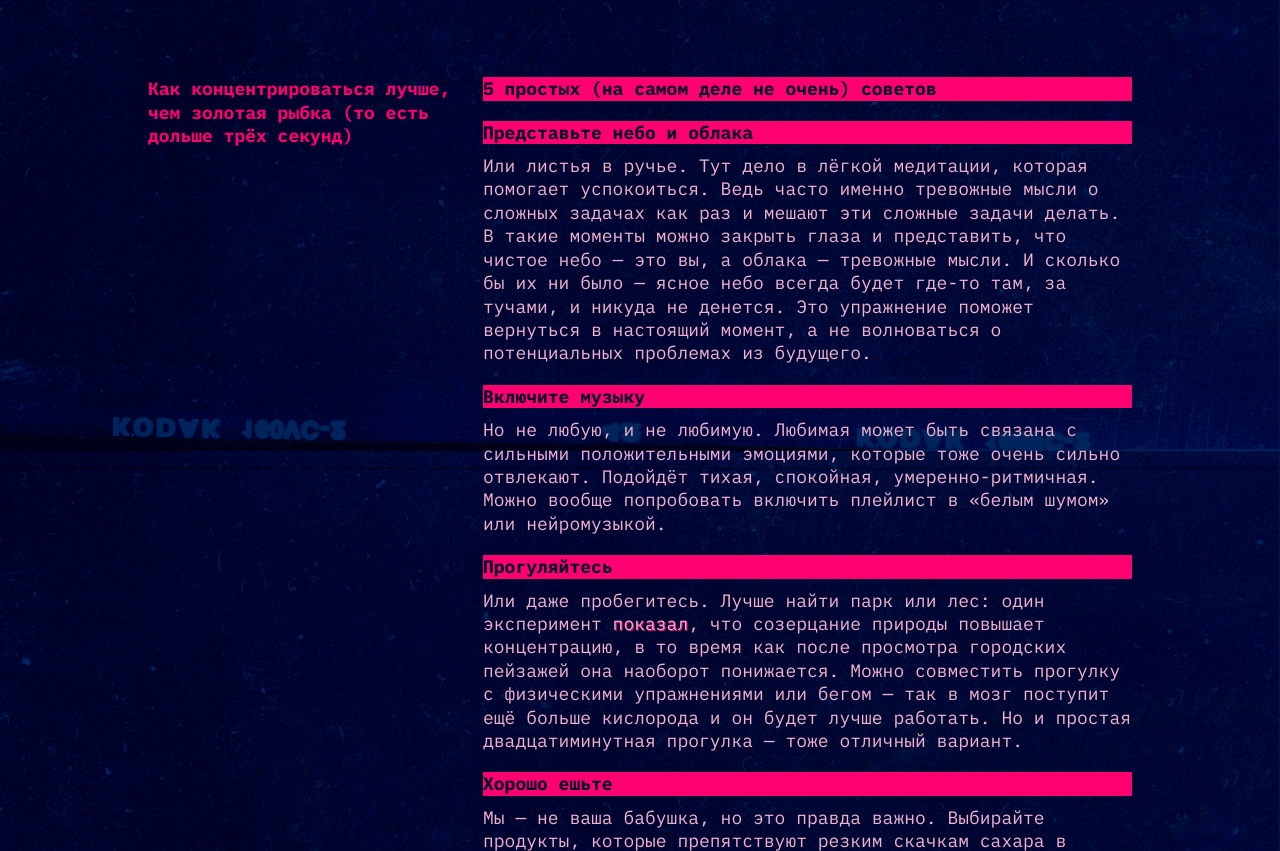
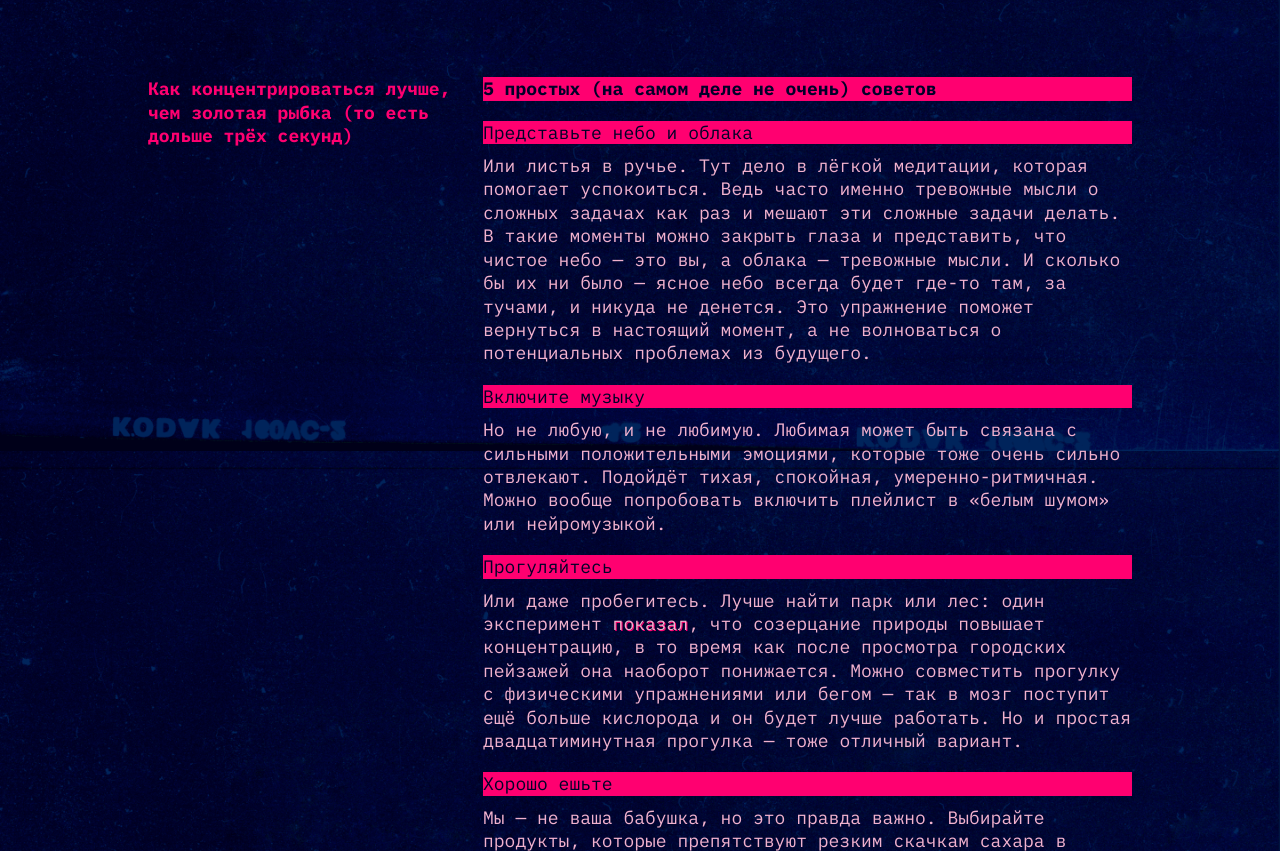
Before and after one commit to r9062802/slozhno-sosredotochitsya, a plain HTML site: page index.html in a window 1280 px wide. Shown: the part 1949-2800 px from the top of the page. Drawn offline with Linux system fonts and the light colour scheme.

Commit message:
Исправлено

```diff
--- a/index.html
+++ b/index.html
@@ -7,10 +7,10 @@
         <meta name="color-scheme" content="dark light" />
         <link rel="stylesheet" href="./fonts/fonts.css" />
         <link rel="stylesheet" href="./styles/variables.css" />
+        <link rel="stylesheet" href="./styles/globals.css" />
         <link rel="stylesheet" href="./styles/style.css" />
         <link rel="stylesheet" href="./styles/dark.css" />
         <link rel="stylesheet" href="./styles/light.css" />
-        <link rel="stylesheet" href="./styles/globals.css" />
         <link rel="icon" href="./images/favicon.ico" sizes="any" />
         <link rel="icon" href="./images/favicon.svg" type="image/svg+xml" />
         <link rel="icon" href="./images/mobile-icon.png" type="image/png" />
@@ -99,22 +99,23 @@
                 <h2 class="heading">
                     Как концентрироваться лучше, чем золотая рыбка (то есть дольше трёх секунд)
                 </h2>
-                <article>
+                <div class="concentration-container">
                     <h3 class="title-decor next-heading next">
                         5 простых (на самом деле не очень) советов
                     </h3>
+                    <article>
                         <h4 class="title-decor next-heading">Представьте небо и облака</h4>
                         <p class="text">
                             Или листья в ручье. Тут дело в лёгкой медитации, которая помогает успокоиться. Ведь часто именно тревожные мысли о сложных задачах как раз и мешают эти сложные задачи делать. В такие моменты можно закрыть глаза и
-                        представить, что чистое небо — это вы, а облака — тревожные мысли. И сколько бы их ни было — ясное небо всегда будет где-то там, за тучами, и никуда не денется. Это упражнение поможет вернуться в настоящий момент, а
-                        не волноваться о потенциальных проблемах из будущего.
+                            представить, что чистое небо — это вы, а облака — тревожные мысли. И сколько бы их ни было — ясное небо всегда будет где-то там, за тучами, и никуда не денется. Это упражнение поможет вернуться в настоящий
+                            момент, а не волноваться о потенциальных проблемах из будущего.
                         </p>
                     </article>
                     <article>
                         <h4 class="title-decor next-heading">Включите музыку</h4>
                         <p class="text">
-                        Но не любую, и не любимую. Любимая может быть связана с сильными положительными эмоциями, которые тоже очень сильно отвлекают. Подойдёт тихая, спокойная, умеренно-ритмичная. Можно вообще попробовать включить плейлист
-                        в «белым шумом» или нейромузыкой.
+                            Но не любую, и не любимую. Любимая может быть связана с сильными положительными эмоциями, которые тоже очень сильно отвлекают. Подойдёт тихая, спокойная, умеренно-ритмичная. Можно вообще попробовать включить
+                            плейлист в «белым шумом» или нейромузыкой.
                         </p>
                     </article>
                     <article>
@@ -129,8 +130,8 @@
                     <article>
                         <h4 class="title-decor next-heading">Хорошо ешьте</h4>
                         <p class="text">
-                        Мы — не ваша бабушка, но это правда важно. Выбирайте продукты, которые препятствуют резким скачкам сахара в крови. Например, с высоким содержанием клетчатки: овощи, ягоды, бобовые (нут, чечевица, фасоль), коричневый
-                        рис, хлеб из цельнозерновой пшеницы.
+                            Мы — не ваша бабушка, но это правда важно. Выбирайте продукты, которые препятствуют резким скачкам сахара в крови. Например, с высоким содержанием клетчатки: овощи, ягоды, бобовые (нут, чечевица, фасоль),
+                            коричневый рис, хлеб из цельнозерновой пшеницы.
                         </p>
                     </article>
                     <article>
@@ -140,16 +141,17 @@
                             тренирует направленное внимание.
                         </p>
                     </article>
+                </div>
             </section>
         </main>
         <section class="section__gallery">
             <h3 class="title-decor picture__heading">А можно в картинках?</h3>
             <div class="gallery">
-                <img class="img-gallery sunset" src="../images/sunset.png" alt="Закат" loading="lazy" />
-                <img class="img-gallery ice-cream" src="../images/ice-cream.png" alt="Мороженое" loading="lazy" />
-                <img class="img-gallery tape" src="../images/tape.png" alt="Кассета" loading="lazy" />
-                <img class="img-gallery books" src="../images/books.png" alt="Книги" loading="lazy" />
-                <img class="img-gallery street" src="../images/street.png" alt="Улица" loading="lazy" />
+                <img class="img-gallery sunset" src="./images/sunset.png" alt="Закат" loading="lazy" />
+                <img class="img-gallery ice-cream" src="./images/ice-cream.png" alt="Мороженое" loading="lazy" />
+                <img class="img-gallery tape" src="./images/tape.png" alt="Кассета" loading="lazy" />
+                <img class="img-gallery books" src="./images/books.png" alt="Книги" loading="lazy" />
+                <img class="img-gallery street" src="./images/street.png" alt="Улица" loading="lazy" />
             </div>
         </section>
         <footer class="footer decorated-zone">
--- a/styles/dark.css
+++ b/styles/dark.css
@@ -24,7 +24,53 @@
   --font-weight: 700;
 }
 
+@media (prefers-color-scheme: dark) {
+  :root .theme_light {
+      --border-color: #353430;
+      --text-shadow: #ff0070;
+      --bg-image: url(../images/cover-image-light.png);
+      --text-color: #353430;
+      --hover-button: #32312d66;
+      --pink-color: #ff0070;
+      --color-button: #353430;
+      --accent-color: #ff8dcb;
+      --outline-color: #353430;
+      --heading-text: #ffc2e6;
+      --bg-color: #fff1f7;
+      --font-family: "IBM Plex Mono", monospace;
+      --size-heading: 18px;
+      --font-size: clamp(7.25rem, 7.0115rem + 1.0178vw, 7.5rem);
+      --size-desktop: clamp(7.5rem, 0.5625rem + 14.4531vw, 9.8125rem);
+      --gap: 20px;
+      --content-gap: 10px;
+      --paragraph-gap: 50px;
+      --font-weight: 700;
+  }
+}
+
+@media (prefers-color-scheme: dark) {
+  :root .theme_auto {
+      --border-color: #ff0070;
+      --text-shadow: #ff0070;
+      --bg-image: url(../images/cover-image-dark.png);
+      --color-button: #353430;
+      --accent-color: #ff0070;
+      --outline-color: #f1b2ce;
+      --heading-text: #db00ff;
+      --bg-color: #000028;
+      --text-color: #000028;
+      --font-family: "IBM Plex Mono", monospace;
+      --size-heading: 18px;
+      --font-size: clamp(7.25rem, 7.0115rem + 1.0178vw, 7.5rem);
+      --size-desktop: clamp(7.5rem, 0.5625rem + 14.4531vw, 9.8125rem);
+      --gap: 20px;
+      --content-gap: 10px;
+      --paragraph-gap: 50px;
+      --font-weight: 700;
+  }
+}
+
 /* сохраните этот селектор в приведённом виде.
-  Так стили написанные ниже будут иметь больший вес,
-  чем стили в медиазапросе предпочтений пользователя
+Так стили написанные ниже будут иметь больший вес,
+чем стили в медиазапросе предпочтений пользователя
 */
--- a/styles/light.css
+++ b/styles/light.css
@@ -14,7 +14,7 @@
   --text-shadow: #ff0070;
   --bg-image: url(../images/cover-image-light.png);
   --text-color: #353430;
-  --hover-button: #32312d66;
+  --hover-button: rgba(50, 49, 45, 0.4);
   --pink-color: #ff0070;
   --color-button: #353430;
   --accent-color: #ff8dcb;
@@ -29,6 +29,10 @@
   --content-gap: 10px;
   --paragraph-gap: 50px;
   --font-weight: 700;
+}
+
+.theme_light .rec {
+  display: none;
 }
 
 @media (prefers-color-scheme: light) {
@@ -52,10 +56,6 @@
       --content-gap: 10px;
       --paragraph-gap: 50px;
       --font-weight: 700;
-  }
-
-  .rec {
-      display: none;
   }
 }
 
@@ -81,8 +81,8 @@
       --paragraph-gap: 50px;
       --font-weight: 700;
   }
+}
 
-  .rec {
-      display: none;
-  }
+.theme_auto .rec {
+  display: none;
 }
--- a/styles/style.css
+++ b/styles/style.css
@@ -165,7 +165,7 @@
 }
 
 .header__theme-menu-button:hover {
-  outline: 1px solid var(--border-color);
+  outline: 1px solid var(--hover-button);
 }
 
 .header__theme-menu-button_active {
@@ -299,9 +299,12 @@
   font-family: var(--font-family), "Courier New";
   font-size: var(--size-heading);
   font-style: normal;
-  font-weight: var(--font-weight);
+  font-weight: 700;
   line-height: 23.4px; /* 130% */
-  margin-block-end: 10px;
+}
+
+.concentration-section article .next-heading {
+  font-weight: 400;
 }
 
 @media (min-width: 768px) {
@@ -311,6 +314,7 @@
 }
 
 .text {
+  margin-block-start: 10px;
   color: var(--outline-color);
   font-family: var(--font-family), "Courier New";
   font-size: var(--size-heading);
@@ -327,6 +331,10 @@
   .attention-section article:not(:last-of-type) .text {
       margin-block-end: 20px;
   }
+}
+
+.attention-section article:not(:nth-of-type(2)):not(:last-of-type) .text {
+  margin-block-end: 20px;
 }
 
 .concentration-section article:not(:last-of-type) .text {
@@ -394,6 +402,7 @@
       display: grid;
       grid-column-gap: 20px;
       grid-template-columns: fit-content(236px) minmax(472px, 1fr);
+      grid-template-rows: auto;
   }
 }
 
@@ -411,6 +420,13 @@
   }
 }
 
+.concentration-container {
+  grid-column-start: 2;
+  grid-column-end: 3;
+  grid-row-start: 1;
+  grid-row-end: 2;
+}
+
 @media (min-width: 1024px) {
   .concentration-section {
       grid-template-columns: fit-content(315px) minmax(648px, 1fr);
@@ -418,7 +434,10 @@
 }
 
 .next {
+  height: min-content;
+  margin: 0;
   margin-block-end: 20px;
+  font-weight: var(--font-weight);
 }
 
 .section__gallery {
--- a/styles/variables.css
+++ b/styles/variables.css
@@ -4,6 +4,7 @@
 */
 
 :root {
+  --hover-button: rgba(255, 0, 112, 0.4);
   --border-color: #ff0070;
   --text-shadow: #ff0070;
   --bg-image: url(../images/cover-image-dark.png);
@@ -22,19 +23,3 @@
   --paragraph-gap: 50px;
   --font-weight: 700;
 }
-/*
-:root {
---accent-color: #353430;
---outline-color: #353430;
---heading-text: #ffc2e6;
---bg-color: #fff1f7;;
---font-family:  "IBM Plex Mono", monospace;
---size-heading: 18px;
---font-size: clamp(7.25rem, 7.0115rem + 1.0178vw, 7.5rem);
---size-desktop: clamp(7.5rem, 0.5625rem + 14.4531vw, 9.8125rem);
---gap: 20px;
---content-gap: 10px;
---paragraph-gap: 50px;
---font-weight: 700;
-
-*/
```
Lines whose indentation alone changed are shown as unchanged.
